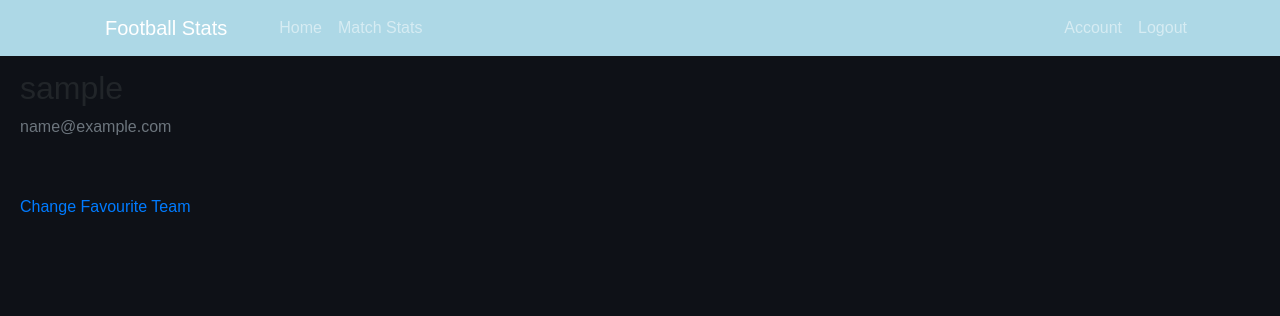
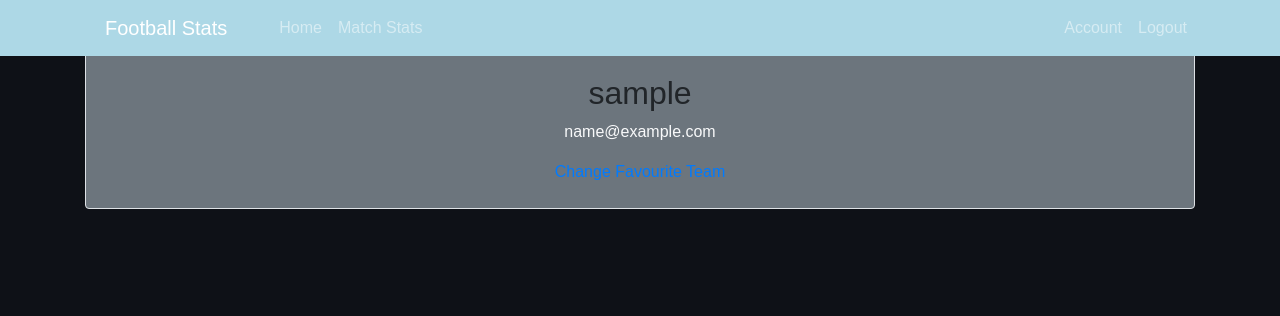
Before and after one commit to ansonmiu0214/FootballStats, a Flask app: page /account in a window 1280 px wide. Shown: the top 316 px of the page. Run offline with Flask 3, Linux system fonts and the light colour scheme; the visitor is signed in with stand-in values (Sample User, id 1); some libraries are stand-ins or nearby versions.

Commit message:
python anywhere

```diff
--- a/flaskproject/static/stats.css
+++ b/flaskproject/static/stats.css
@@ -1,3 +1,5 @@
+
+
 .container-buttons {
   display: flex;
   flex-wrap: wrap;
--- a/flaskproject/templates/account.html
+++ b/flaskproject/templates/account.html
@@ -1,10 +1,10 @@
 {% extends "layout.html" %}
 {% block content %}
-   <div class="content">
-    <h2 class="account-heading">{{ current_user.username}}</h2>
-    <p class="text-secondary">{{ current_user.email }}</p>
-   </div>
-   <div class='content'>
-      <a href="{{ url_for('favteam')}}">Change Favourite Team</a>
-   </div>
+<div class="container">
+   <div class="border rounded p-4 bg-secondary text-center">
+       <h2 class="account-heading">{{ current_user.username}}</h2>
+       <p class="text-light">{{ current_user.email }}</p>
+       <a href="{{ url_for('favteam')}}" >Change Favourite Team</a>
+       </div>
+</div>
 {% endblock content %}
--- a/flaskproject/templates/stats.html
+++ b/flaskproject/templates/stats.html
@@ -1,10 +1,12 @@
 {% extends "layout.html" %} {% block content %}
 <script src="{{ url_for('static', filename='stats.js') }}"></script>
 <link rel="stylesheet" type="text/css" href="{{ url_for('static', filename='stats.css') }}">
+<div class="container mt-4">
 <div class="container-buttons">
   {% for row in data %}
   <button onclick="splitCompanyName(this)">{{ row[0] }} - {{ row[1] }}</button>
   {% endfor %}
+</div>
 </div>
 <script>
   function redirectToStats() {
```
Also changed, not shown: flaskproject/templates/home.html (+8 -9 lines), flaskproject/templates/login.html (+9 -2 lines), flaskproject/templates/register.html (+7 -2 lines), requirements.txt (added, +16 -0 lines).
